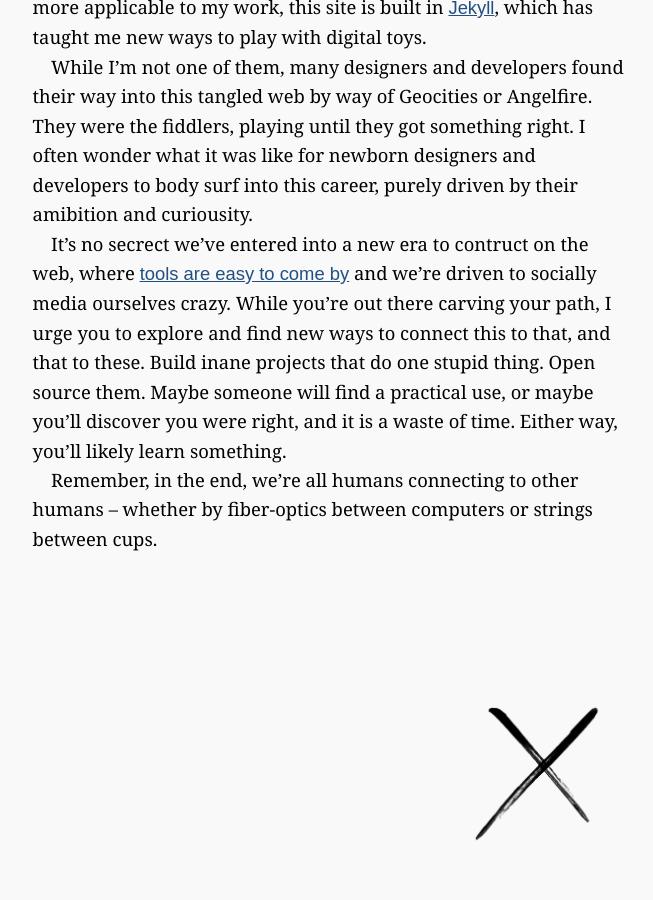
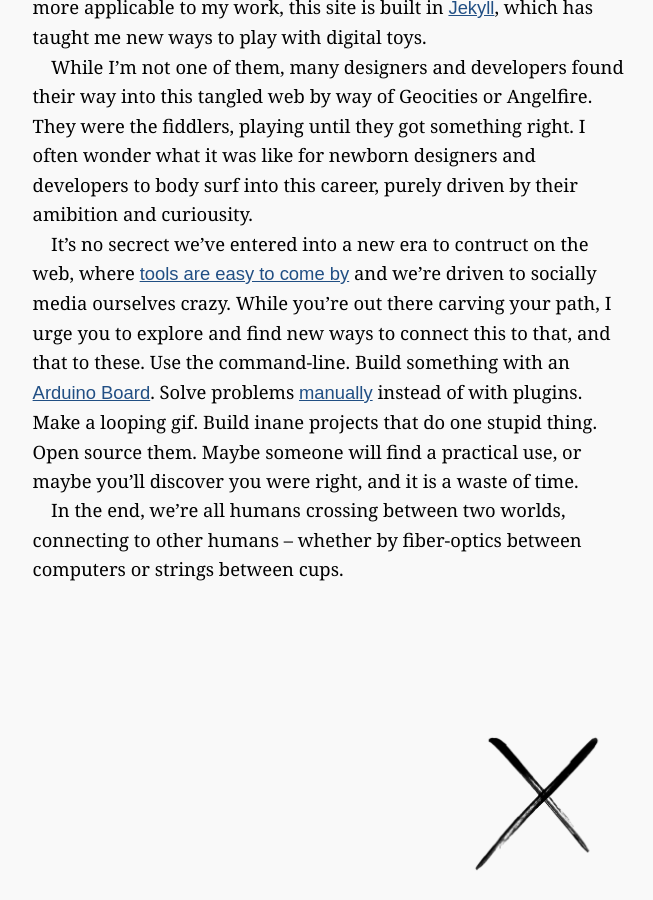
Before and after one commit to WriteEditor/ryan-rushing, a Jekyll site: the page built from _posts/writing/2014-04-28-living-in-two-worlds.md, in a window 1280 px wide and 900 px high, scrolled down 1440 px. Shown: the whole window, without its empty margins (101-754 px from the left). Built offline with Jekyll 4.4.1, drawn with Linux system fonts in a browser that asks for light colours; nearby versions of some CDN libraries; some of the changed text lies outside the part shown.

Commit message:
renamed the post again, more editing

```diff
--- a/_posts/writing/2014-04-28-connection-to-humans.md
+++ b/_posts/writing/2014-04-28-living-in-two-worlds.md
@@ -1,6 +1,6 @@
 ---
 layout: individual
-title: Connection to Humans
+title: Living in Two Worlds
 category: writing
 ---
 
@@ -22,6 +22,6 @@ There are ways I retain connection to the physical world while working. Both the
 
 While I'm not one of them, many designers and developers found their way into this tangled web by way of Geocities or Angelfire. They were the fiddlers, playing until they got something right. I often wonder what it was like for newborn designers and developers to body surf into this career, purely driven by their amibition and curiousity.
 
-It's no secrect we've entered into a new era to contruct on the web, where [tools are easy to come by](http://frankchimero.com/blog/no-new-tools/) and we're driven to socially media ourselves crazy. While you're out there carving your path, I urge you to explore and find new ways to connect this to that, and that to these. Build inane projects that do one stupid thing. Open source them. Maybe someone will find a practical use, or maybe you'll discover you were right, and it is a waste of time. Either way, you'll likely learn something.
+It's no secrect we've entered into a new era to contruct on the web, where [tools are easy to come by](http://frankchimero.com/blog/no-new-tools/) and we're driven to socially media ourselves crazy. While you're out there carving your path, I urge you to explore and find new ways to connect this to that, and that to these. Use the command-line. Build something with an [Arduino Board](http://arduino.cc). Solve problems [manually](http://artequalswork.com/posts/manual-kerning/) instead of with plugins. Make a looping gif. Build inane projects that do one stupid thing. Open source them. Maybe someone will find a practical use, or maybe you'll discover you were right, and it is a waste of time.
 
-Remember, in the end, we're all humans connecting to other humans -- whether by fiber-optics between computers or strings between cups.
+In the end, we're all humans crossing between two worlds, connecting to other humans -- whether by fiber-optics between computers or strings between cups.
```
